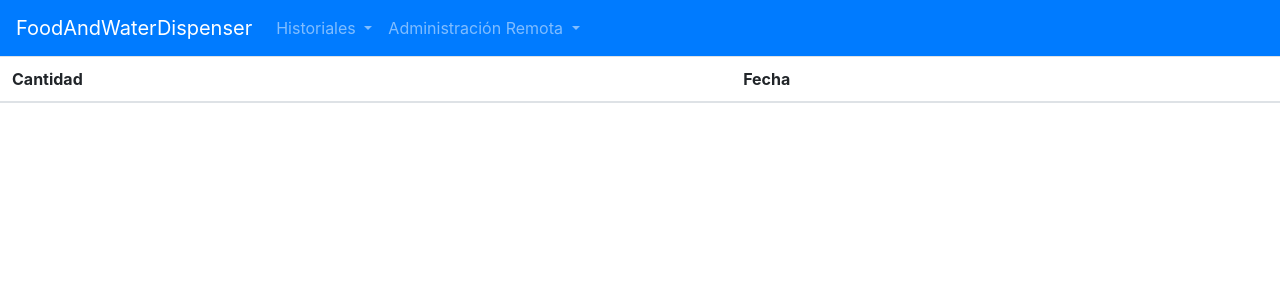
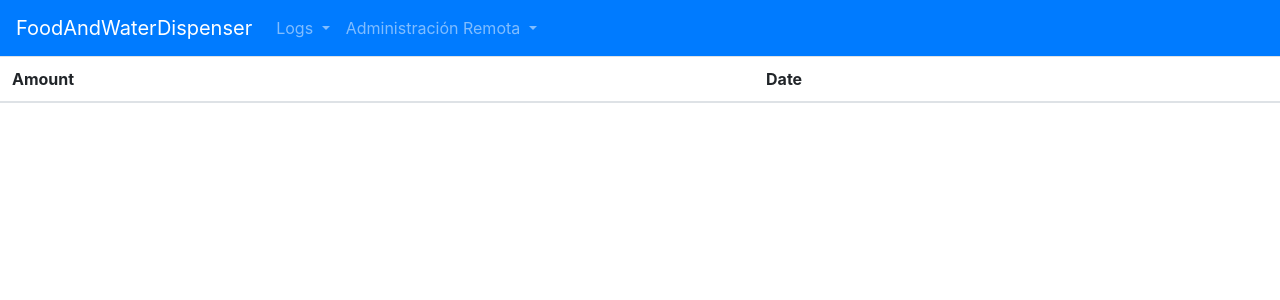
Before and after one commit to mauricioPisabarro/FoodDrinkDispenser, a Django app: page /food_and_drink/food_logs/ in a window 1280 px wide. Shown: the top 300 px of the page. Run offline with Django 3.2, Linux system fonts and the light colour scheme; data that the repository does not hold is empty; some libraries are stand-ins or nearby versions.

Commit message:
Translate templates to english

```diff
--- a/food_drink_dispenser/templates/food_drink_dispenser/base.html
+++ b/food_drink_dispenser/templates/food_drink_dispenser/base.html
@@ -19,11 +19,11 @@
               <ul class="navbar-nav mr-auto">
                 <li class="nav-item dropdown">
                   <a class="nav-link dropdown-toggle" href="#" id="navbarDropdown" role="button" data-toggle="dropdown" aria-haspopup="true" aria-expanded="false">
-                    Historiales
+                    Logs
                   </a>
                   <div class="dropdown-menu" aria-labelledby="navbarDropdown">
-                    <a class="dropdown-item" href="{% url 'water_logs' %}">Comida</a>
-                    <a class="dropdown-item" href="{% url 'food_logs' %}">Agua</a>
+                    <a class="dropdown-item" href="{% url 'water_logs' %}">Food</a>
+                    <a class="dropdown-item" href="{% url 'food_logs' %}">Water</a>
                   </div>
                 </li>
                 <li class="nav-item dropdown">
@@ -31,8 +31,8 @@
                       Administración Remota
                     </a>
                     <div class="dropdown-menu" aria-labelledby="navbarDropdown">
-                      <a class="dropdown-item" href="{% url 'dispense_food' %}">Dispensar Comida</a>
-                      <a class="dropdown-item" href="{% url 'dispense_water' %}">Dispensar Agua</a>
+                      <a class="dropdown-item" href="{% url 'dispense_food' %}">Dispense Food</a>
+                      <a class="dropdown-item" href="{% url 'dispense_water' %}">Dispense Water</a>
                     </div>
                   </li>
               </ul>
--- a/food_drink_dispenser/templates/food_drink_dispenser/dispense_food.html
+++ b/food_drink_dispenser/templates/food_drink_dispenser/dispense_food.html
@@ -2,10 +2,10 @@
 
 {% block body %}
 <divc class="container">
-    <h1>Servir comida</h1>
+    <h1>Dispense food</h1>
     <form action='#' method='POST'>
         <button class="btn btn-primary" type="submit">
-            Servir Comida
+            Dispense Food
         </button>
     </form>
 </div>
--- a/food_drink_dispenser/templates/food_drink_dispenser/dispense_water.html
+++ b/food_drink_dispenser/templates/food_drink_dispenser/dispense_water.html
@@ -2,10 +2,10 @@
 
 {% block body %}
 <divc class="container">
-    <h1>Servir agua</h1>
+    <h1>Dispense water</h1>
     <form action='#' method='POST'>
         <button class="btn btn-primary" type="submit">
-            Servir Agua
+            Dispense Water
         </button>
     </form>
 </div>
--- a/food_drink_dispenser/templates/food_drink_dispenser/food_logs.html
+++ b/food_drink_dispenser/templates/food_drink_dispenser/food_logs.html
@@ -4,8 +4,8 @@
 <table class="table">
     <thead>
         <tr>
-            <th scope="col">Cantidad</th>
-            <th scope="col">Fecha</th>
+            <th scope="col">Amount</th>
+            <th scope="col">Date</th>
         </tr>
     </thead>
     <tbody>
--- a/food_drink_dispenser/templates/food_drink_dispenser/index.html
+++ b/food_drink_dispenser/templates/food_drink_dispenser/index.html
@@ -1,5 +1,5 @@
 {% extends 'food_drink_dispenser/base.html'  %}
 
 {% block body %}
-    <h1>Mostrar información del estado del dispensador</h1>
+    <h1>Welcome</h1>
 {% endblock %}
--- a/food_drink_dispenser/templates/food_drink_dispenser/water_logs.html
+++ b/food_drink_dispenser/templates/food_drink_dispenser/water_logs.html
@@ -4,8 +4,8 @@
 <table class="table">
   <thead>
     <tr>
-      <th scope="col">Cantidad</th>
-      <th scope="col">Fecha</th>
+      <th scope="col">Amount</th>
+      <th scope="col">Date</th>
     </tr>
   </thead>
   <tbody>
```
